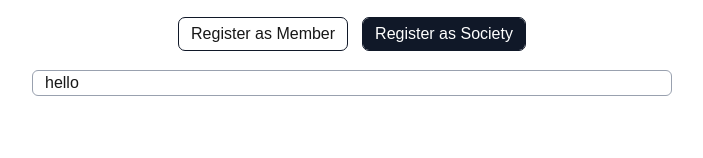
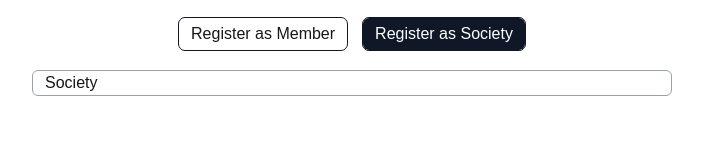
Before and after one commit to yashgoel75/cleit, a Next.js app: page /Register in a window 1280 px wide. Both pictures are taken after a click on the element "Register as Society". Shown: the part 142-300 px from the top of the page, without its empty margins (288-991 px from the left). Built offline with nearby package versions, Linux system fonts and the light colour scheme.

Commit message:
Separated Member and Society Registration Components

```diff
--- /dev/null
+++ b/src/app/Register/Member/page.tsx
@@ -0,0 +1,11 @@
+"use client";
+
+export default function Member() {
+  return (
+    <>
+      <div className="w-98/100 md:w-1/2 m-auto">
+        <div className="border-1 px-3 border-gray-400 rounded-md">Member</div>
+      </div>
+    </>
+  );
+}
--- /dev/null
+++ b/src/app/Register/Society/page.tsx
@@ -0,0 +1,11 @@
+"use client";
+
+export default function Society() {
+  return (
+    <>
+      <div className="w-98/100 md:w-1/2 m-auto">
+        <div className="border-1 px-3 border-gray-400 rounded-md">Society</div>
+      </div>
+    </>
+  );
+}
--- a/src/app/Register/page.tsx
+++ b/src/app/Register/page.tsx
@@ -3,6 +3,8 @@
 import logo from "@/assets/cleit.png";
 import Image from "next/image";
 import { useState, useEffect } from "react";
+import Member from "./Member/page";
+import Society from "./Society/page";
 
 export default function Register() {
   const [registerAsMember, setRegisterAsMember] = useState(true);
@@ -36,9 +38,12 @@ export default function Register() {
           Register as Society
         </div>
       </div>
-      <div className="w-98/100 md:w-1/2 m-auto">
-        <div className="border-1 px-3 border-gray-400 rounded-md">hello</div>
-      </div>
+      {registerAsMember ? (
+        <Member></Member>
+      ) : null}
+      {registerAsSociety ? (
+        <Society></Society>
+      ) : null}
     </>
   );
 }
```
